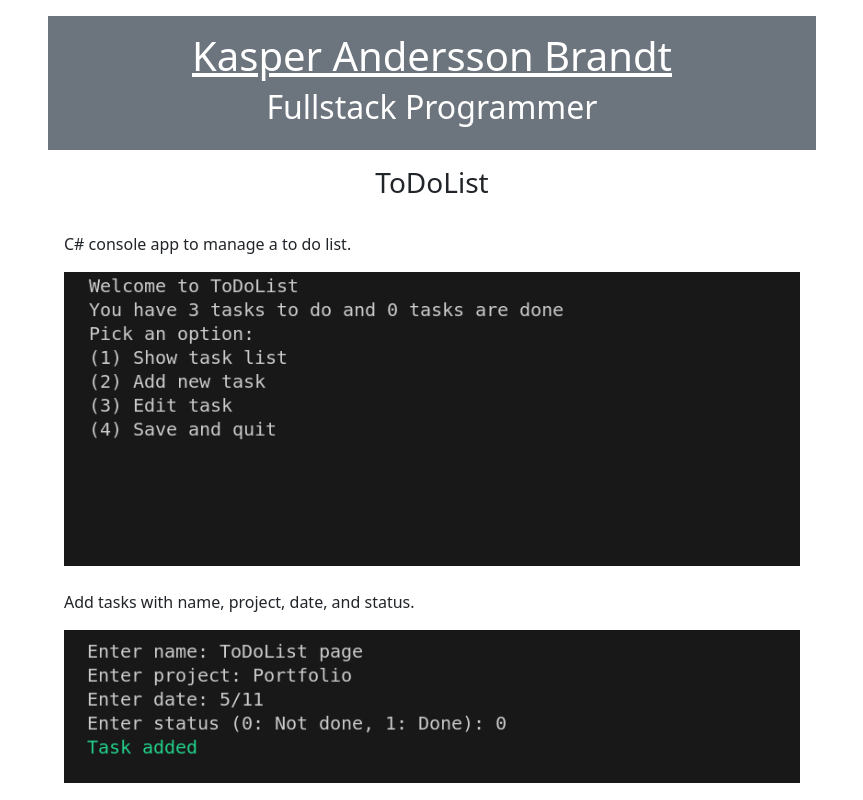
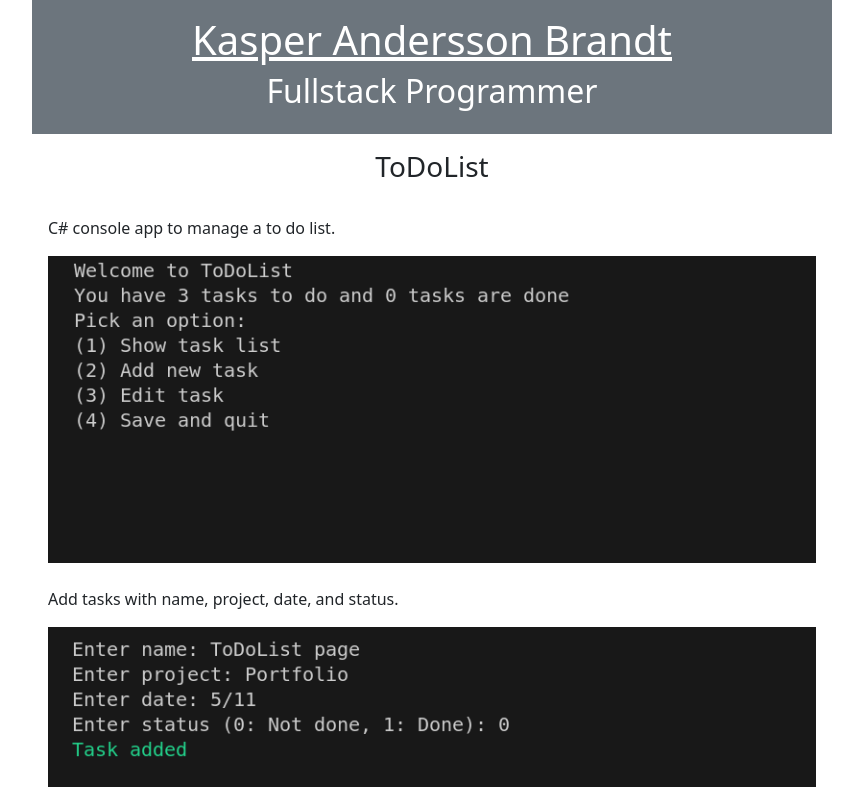
Before and after one commit to kasperab/fullstack-portfolio, a React (Create React App) app: page /todolist in a window 1280 px wide. Shown: the top 800 px of the page, without its empty margins (208-1071 px from the left). Built offline with nearby package versions, Linux system fonts and the light colour scheme.

Commit message:
Fixed Home page routing

```diff
--- a/src/App.js
+++ b/src/App.js
@@ -11,9 +11,9 @@ import linkedin from "./img/linkedin-brands-solid-full.svg"
 function App() {
   return (
     <BrowserRouter>
-      <div className="p-3 m-auto" style={{ maxWidth: 800 }}>
+      <div className="m-auto" style={{ maxWidth: 800 }}>
         <header className="p-3 text-center text-white bg-secondary">
-          <Link to="/" className="text-white">
+          <Link to="/fullstack-portfolio" className="text-white">
             <h1>Kasper Andersson Brandt</h1>
           </Link>
           <h2>Fullstack Programmer</h2>
@@ -21,7 +21,7 @@ function App() {
 
         <main className="p-3">
           <Routes>
-            <Route path="/" element={<Home />} />
+            <Route path="/fullstack-portfolio" element={<Home />} />
             <Route path="/cakery" element={<Cakery />} />
             <Route path="/todolist" element={<ToDoList />} />
             <Route path="/*" element={<NoPage />} />
```
